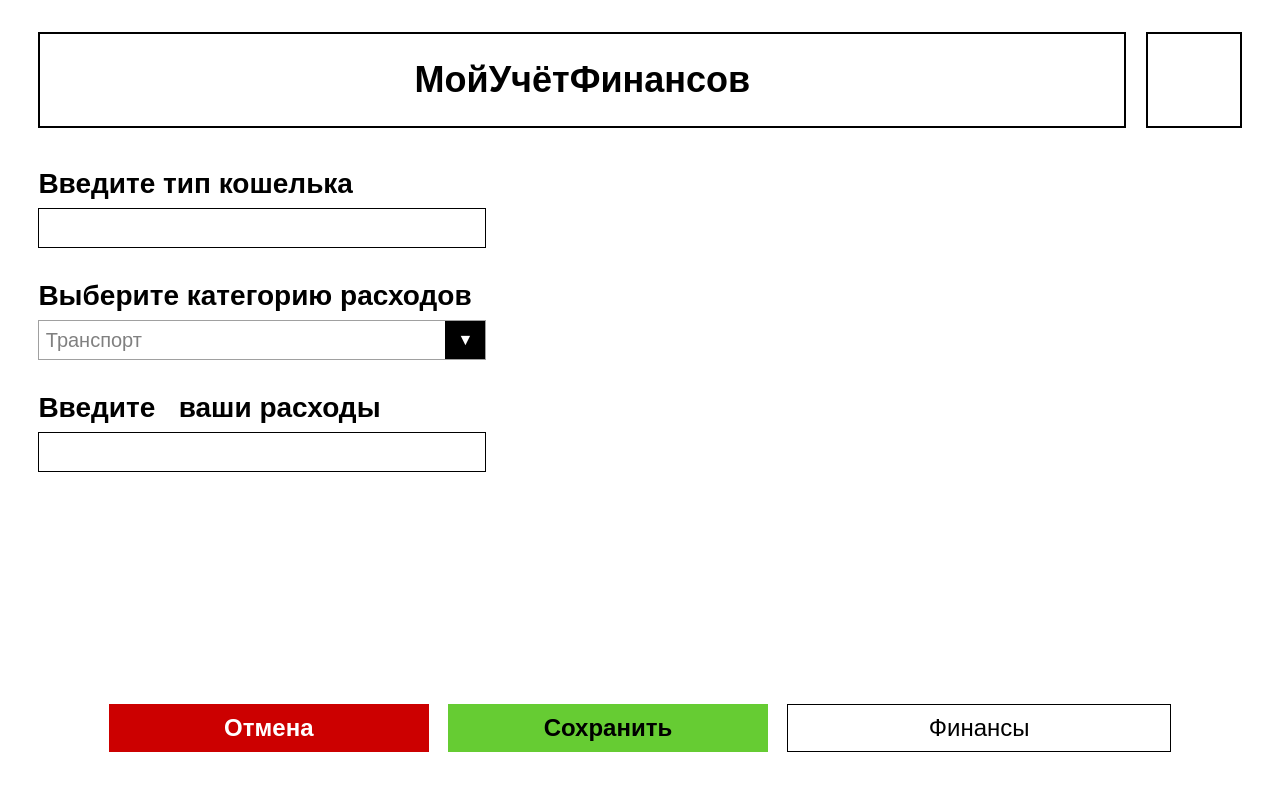
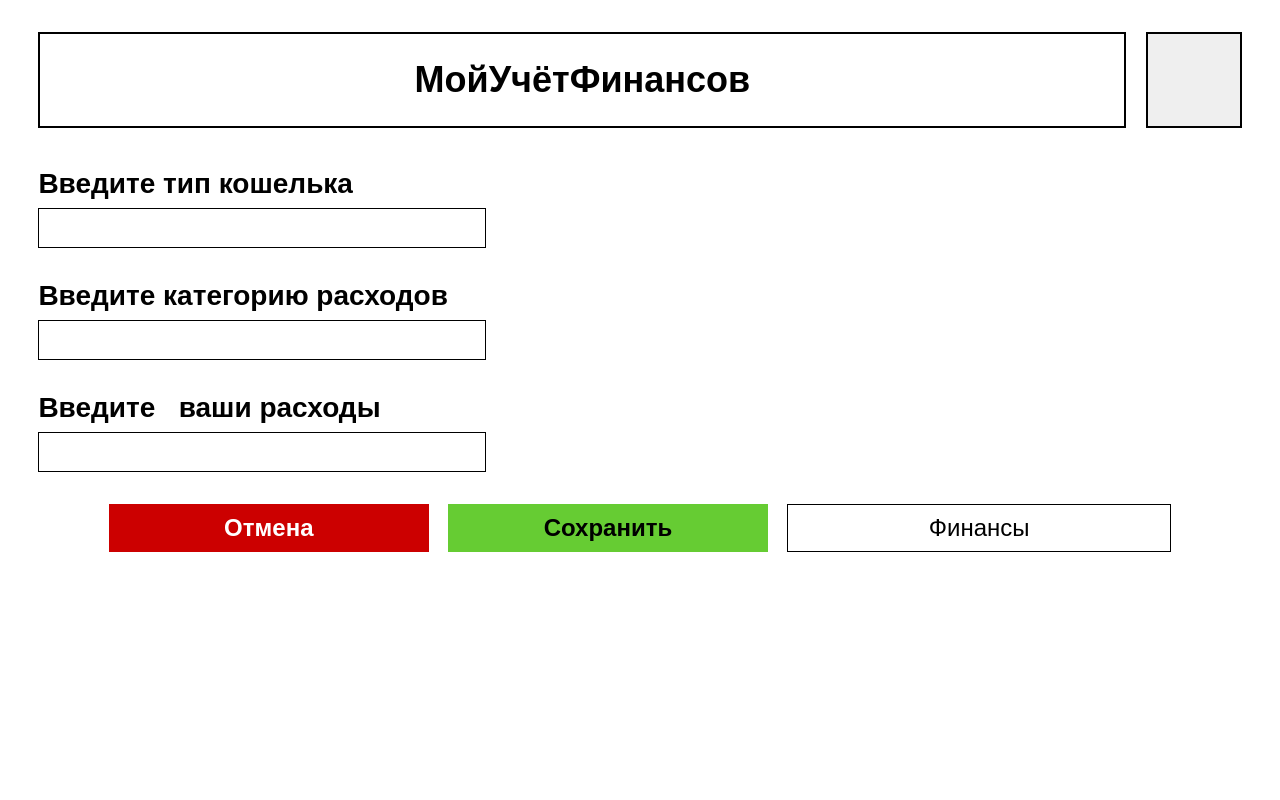
Before and after one commit to asphaltovich/Finances, a Django app: template finance/templates/finance/enter_expenses.html in a window 1280 px wide. Run offline with Django 5.2, Linux system fonts and the light colour scheme; the template is opened without the code that fills it, so the values that code supplies are empty.

Commit message:
Небольшие доработки

```diff
--- a/finance/templates/finance/enter_expenses.html
+++ b/finance/templates/finance/enter_expenses.html
@@ -4,35 +4,47 @@
 <head>
     <meta charset="UTF-8">
     <meta name="viewport" content="width=device-width, initial-scale=1.0">
-    <title>Мой Учёт Финансов</title>
+    <title>Мой Учёт Финансов - Ввод расходов</title>
     <link rel="stylesheet" href="{% static 'styles7.css' %}">
 </head>
 <body>
     <div class="container">
         <header class="header">
             <div class="title-box">МойУчётФинансов</div>
-            <div class="empty-box"></div>
+            <button class="empty-box" onclick="alert('Кнопка нажата!')"></button>
         </header>
+
+        <!-- НАЧАЛО ФОРМЫ -->
+        <form method="POST" action="{% url 'enter_expenses' %}">
+            {% csrf_token %}
             <div class="form-group">
                 <label>Введите тип кошелька</label>
-            <input type="text" class="input-field">
+                <!-- name="wallet_type" связывается с request.POST.get('wallet_type') -->
+                <input type="text" name="wallet_type" class="input-field" required>
             </div>
+
             <div class="form-group">
-            <label>Выберите категорию расходов</label>
-            <div class="custom-select">
-                <span class="placeholder">Транспорт</span>
-                <div class="arrow">&#9660;</div>
+                <label>Введите категорию расходов</label>
+                <!-- name="category" связывается с request.POST.get('category') -->
+                <input type="text" name="category" class="input-field" required>
             </div>
-        </div>
+
             <div class="form-group">
                 <label>Введите &nbsp;&nbsp;ваши расходы</label>
-            <input type="text" class="input-field">
+                <!-- name="amount", type="number" чтобы вводили только цифры, step="0.01" для копеек -->
+                <input type="number" step="0.01" name="amount" class="input-field" required>
             </div>
+
             <div class="buttons-container">
-            <button class="btn btn-cancel">Отмена</button>
-            <button class="btn btn-save">Сохранить</button>
+                <button type="reset" class="btn btn-cancel">Отмена</button>
+
+                <!-- type="submit" отправляет данные во views.py -->
+                <button type="submit" class="btn btn-save">Сохранить</button>
+
                 <a href="{% url 'section_finances' %}" class="btn btn-finance" style="text-decoration: none;">Финансы</a>
             </div>
+        </form>
+
     </div>
 </body>
 </html>
```
Lines whose indentation alone changed are shown as unchanged.
